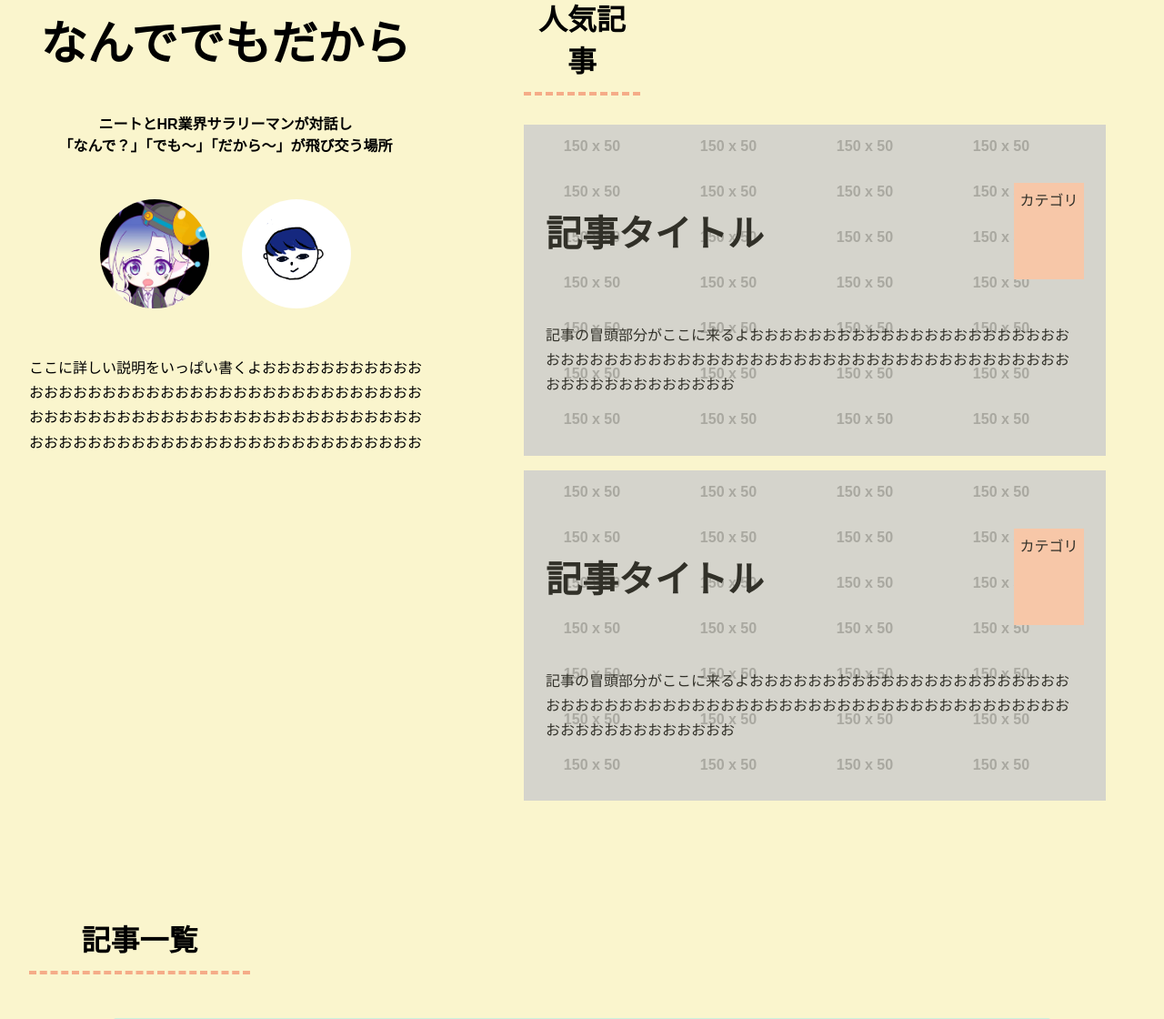
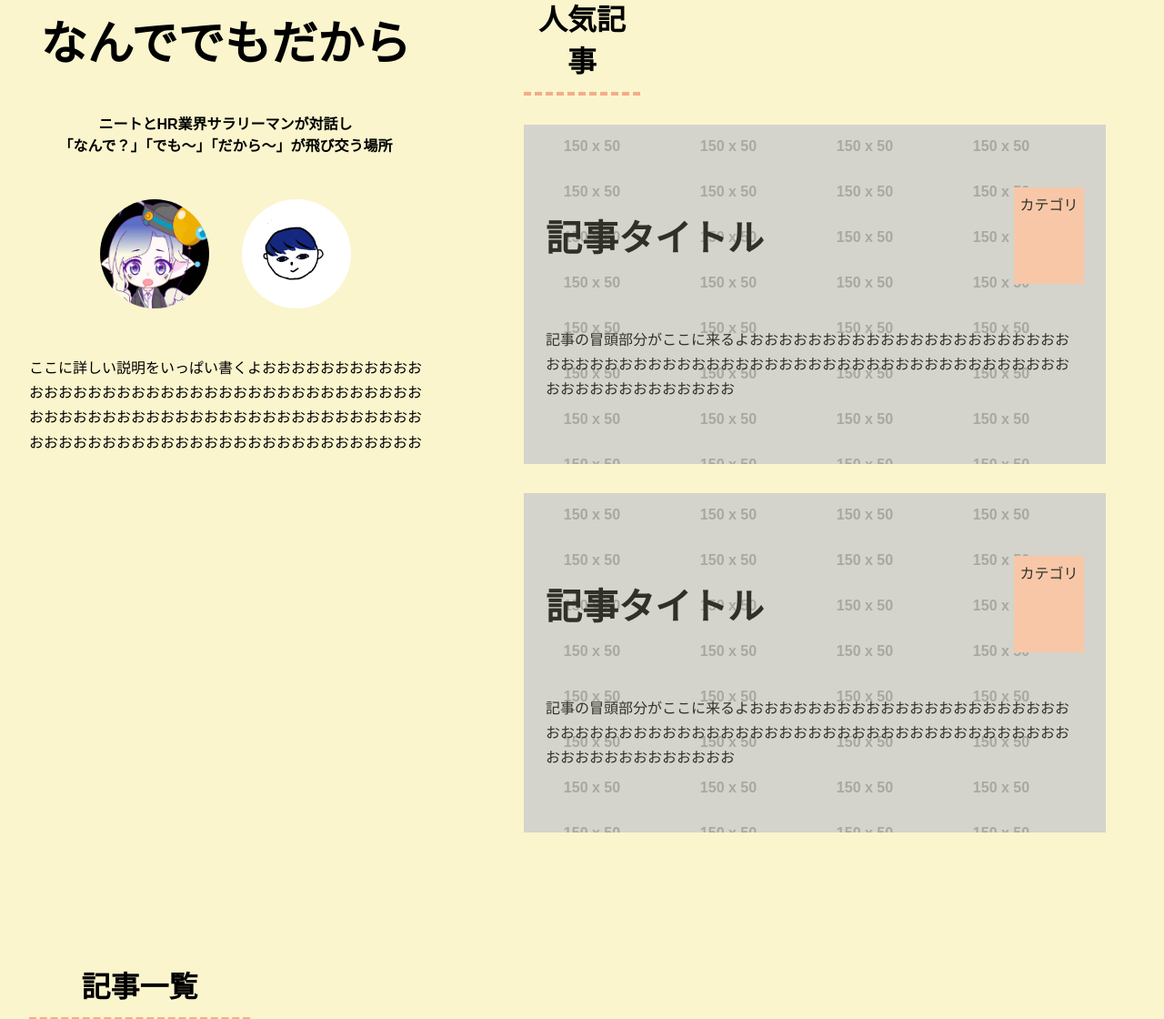
Before and after one commit to mihoijuin/Website_Career_media, a PHP site: page /page.html in a window 1280 px wide. Shown: the part 284-1404 px from the top of the page at 91% size. Run offline with PHP 8.4, Linux system fonts and the light colour scheme; grey boxes labelled with a size stand in for pictures from a placeholder-image service; some libraries are stand-ins or nearby versions.

Commit message:
headingのmixinを削除

```diff
--- a/css/_variables.scss
+++ b/css/_variables.scss
@@ -7,12 +7,3 @@
 $basic_color: #83E3C2;
 $background_color: #FAF5CD;
 $orange: #F5AC88;
-
-@mixin heading {
-  font: bold 2rem uzura_font;
-  width: 20%;
-  text-align: center;
-  border-bottom: rem(4px) dashed $orange;
-  padding-bottom: .8rem;
-  margin-bottom: 2rem;
-}
--- a/css/style.css
+++ b/css/style.css
@@ -88,8 +88,8 @@ ul, li {
   .popular-posts .popular-post {
     background-image: url(http://placehold.jp/150x50.png);
     opacity: 0.8;
-    margin-bottom: 1rem;
-    padding: 3rem 1.5rem; }
+    margin-bottom: 2rem;
+    padding: 3.3rem 1.5rem; }
     .popular-posts .popular-post:hover {
       cursor: pointer;
       opacity: 1; }
--- a/css/style.scss
+++ b/css/style.scss
@@ -81,8 +81,12 @@ ul, li {
   margin: 4rem auto;
   width: 95%;
   .heading{
-    // 他のページでも使用するのでmixin化
-    @include heading;
+    font: bold 2rem uzura_font;
+    width: 20%;
+    text-align: center;
+    border-bottom: rem(4px) dashed $orange;
+    padding-bottom: .8rem;
+    margin-bottom: 2rem;
   }
 }
 
@@ -121,8 +125,8 @@ ul, li {
   .popular-post {
     background-image: url(http://placehold.jp/150x50.png);
     opacity: 0.8;
-    margin-bottom: 1rem;
-    padding: 3rem 1.5rem;
+    margin-bottom: 2rem;
+    padding: 3.3rem 1.5rem;
 
     &:hover {
       cursor: pointer;
```
Also changed, not shown: 1 other file.
